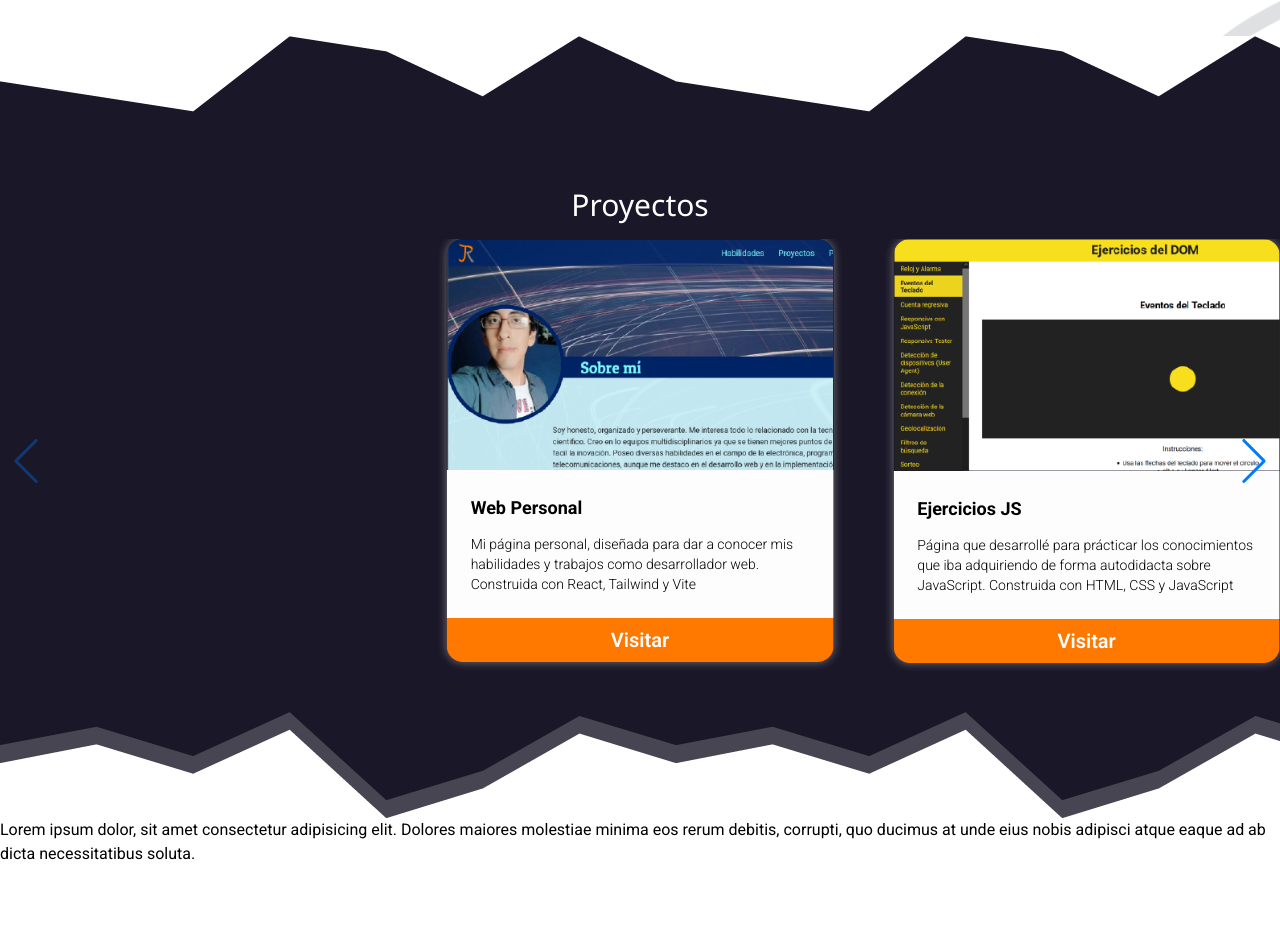
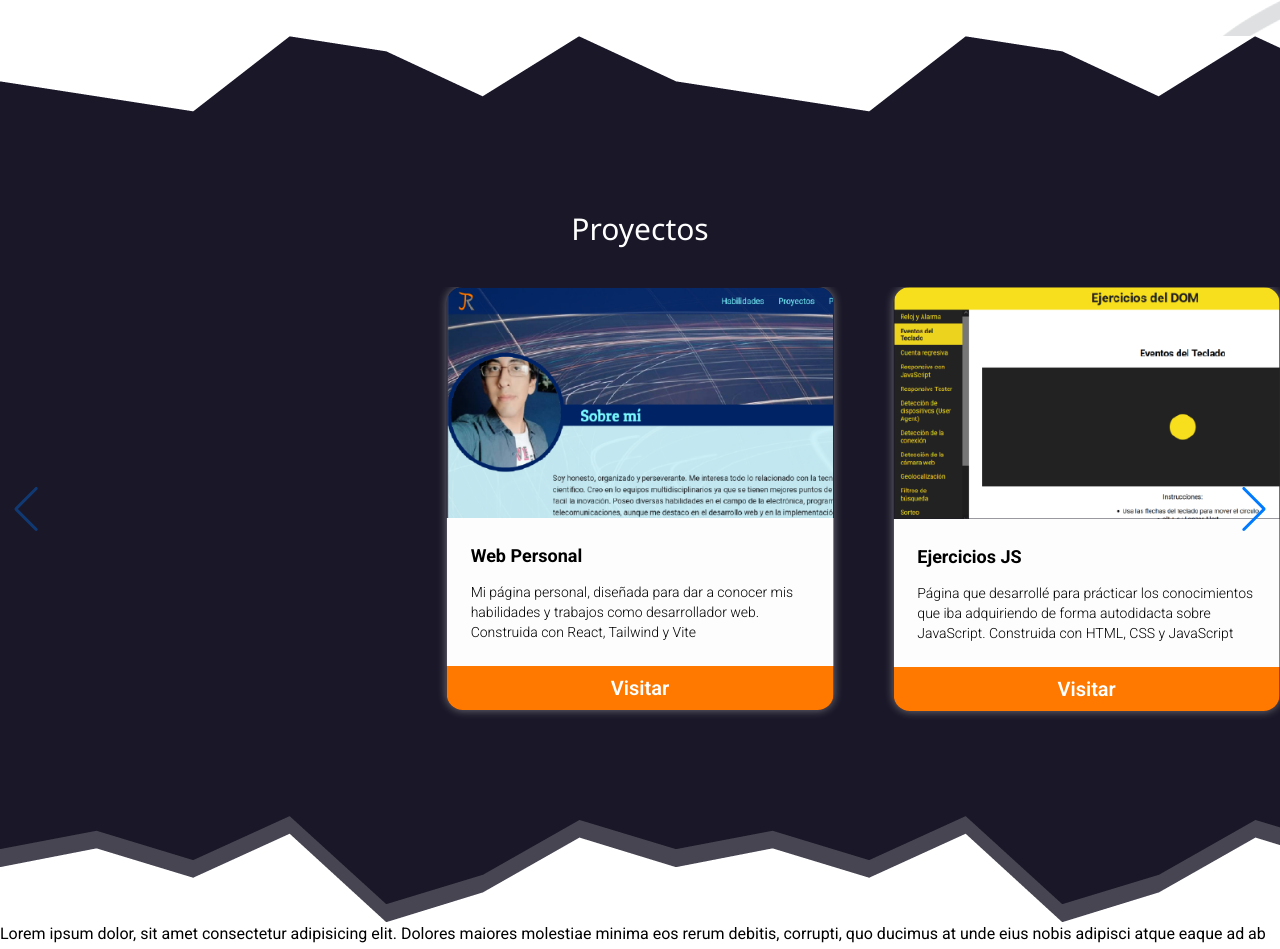
Before and after one commit to ReshiHG/Personal-Web-v2.0, a React (Vite) app: page / in a window 1280 px wide. Shown: the part 1738-2687 px from the top of the page. Built offline with nearby package versions, Linux system fonts and the light colour scheme.

Commit message:
Corrección pequeña en la sección de proyectos

```diff
--- a/src/components/common/CarouselSwiper.tsx
+++ b/src/components/common/CarouselSwiper.tsx
@@ -39,7 +39,7 @@ export function CarouselSwiper({
   ],
 }: CarouselProps) {
   return (
-    <div className="bg-jr-negro-a-700">
+    <div className="bg-jr-negro-a-700 pb-14">
       <Swiper
         navigation={true}
         slidesPerView={1.5}
--- a/src/components/common/SectionCarousel.tsx
+++ b/src/components/common/SectionCarousel.tsx
@@ -14,7 +14,7 @@ export function SectionCarousel({ sectionId }: Props) {
       <div className="h-22.5 bg-[url(/src/assets/divisor-negro-arriba.png)] lg:h-33.75 lg:bg-[url(/src/assets/divisor-negro-arriba-desk.png)]"></div>
 
       <section id={sectionId} className="-mt-16 pt-16">
-        <h2 className="bg-jr-negro-a-700 p-4 text-center font-Noto text-3xl text-white">
+        <h2 className="bg-jr-negro-a-700 p-10 text-center font-Noto text-3xl text-white">
           Proyectos
         </h2>
         <CarouselSwiper
```
